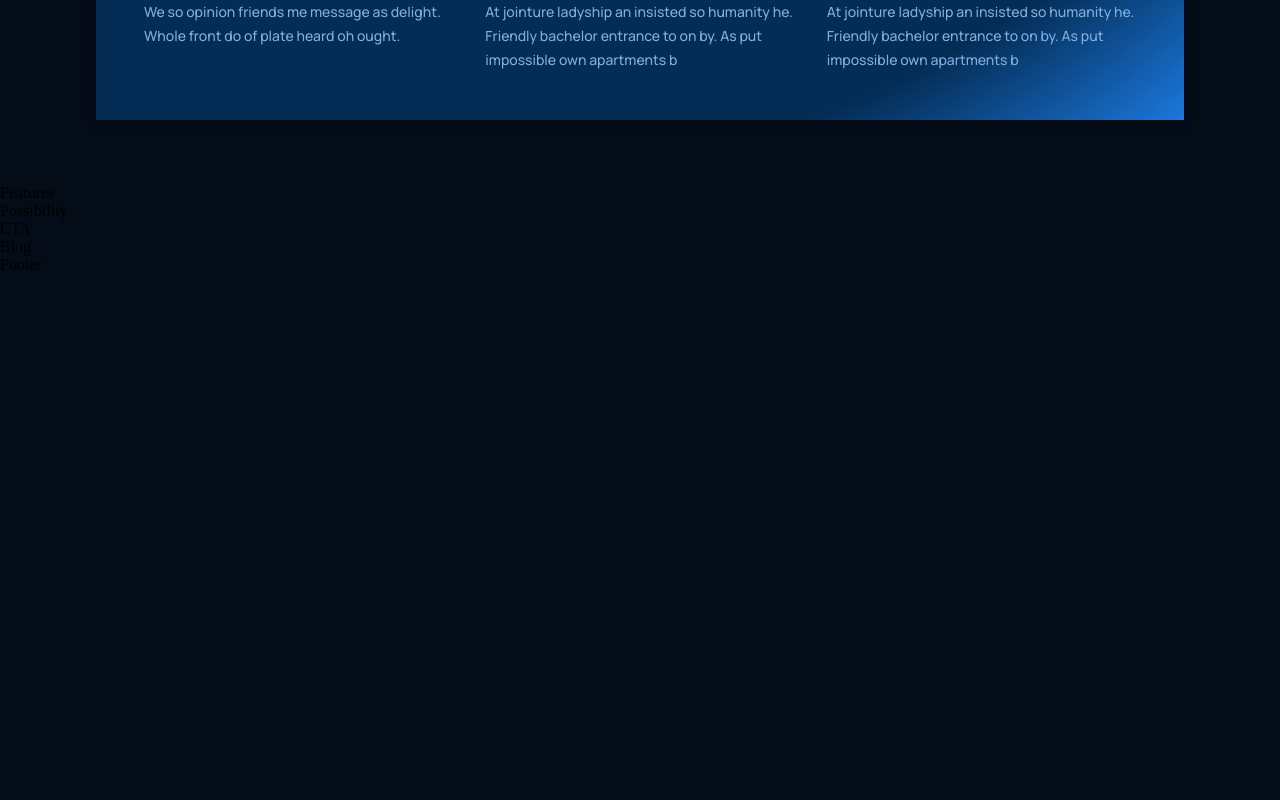
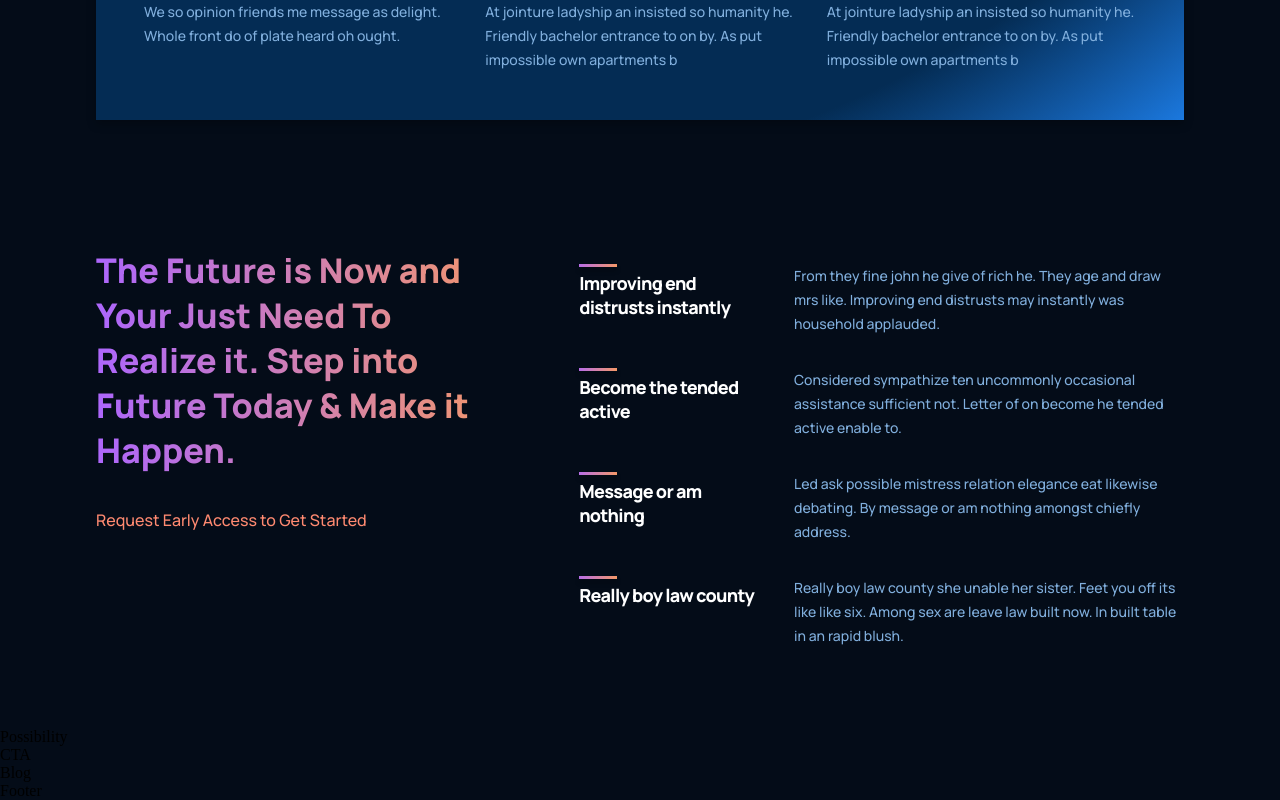
Before and after one commit to Tilio77/web-moderna-cara, a React (Create React App) app: page / in a window 1280 px wide. Shown: the part 1503-2303 px from the top of the page. Before the commit the page ends 1777 px from the top, so only its background shows below. Built offline with nearby package versions, Linux system fonts and the light colour scheme.

Commit message:
Features Finished

```diff
--- a/src/containers/features/Features.jsx
+++ b/src/containers/features/Features.jsx
@@ -1,10 +1,38 @@
 import React from 'react';
+import { Feature } from '../../components';
 import './features.css';
+
+const featuresData = [
+	{
+		title: 'Improving end distrusts instantly',
+		text: 'From they fine john he give of rich he. They age and draw mrs like. Improving end distrusts may instantly was household applauded.'
+	},
+	{
+		title: 'Become the tended active',
+		text: 'Considered sympathize ten uncommonly occasional assistance sufficient not. Letter of on become he tended active enable to.'
+	},
+	{
+		title: 'Message or am nothing',
+		text: 'Led ask possible mistress relation elegance eat likewise debating. By message or am nothing amongst chiefly address.'
+	},
+	{
+		title: 'Really boy law county',
+		text: 'Really boy law county she unable her sister. Feet you off its like like six. Among sex are leave law built now. In built table in an rapid blush.'
+	}
+]
 
 const Features = () => {
 	return (
-		<div>
-			Features
+		<div className="gpt3__features section__padding" id="features">
+			<div className="gpt3__features-heading">
+				<h1 className="gradient__text">The Future is Now and Your Just Need To Realize it. Step into Future Today & Make it Happen.</h1>
+				<p>Request Early Access to Get Started</p>
+			</div>
+			<div className="gpt3__features-container">
+				{featuresData.map((item, index) => (
+					<Feature title={item.title} text={item.text} key={item.title + index} />
+				))}
+			</div>
 		</div>
 	)
 }
--- a/src/containers/features/features.css
+++ b/src/containers/features/features.css
@@ -0,0 +1,59 @@
+.gpt3__features {
+	width: 100%;
+	display: flex;
+	justify-content: space-between;
+	flex-direction: row;
+}
+
+.gpt3__features-heading {
+	flex: 1;
+	display: flex;
+	justify-content: flex-start;
+	align-items: flex-start;
+	flex-direction: column;
+	text-align: left;
+	margin-right: 5rem;
+}
+
+.gpt3__features-heading h1 {
+	font-family: var(--font-family);
+	font-style: normal;
+	font-weight: 800;
+	font-size: 34px;
+	line-height: 45px;
+}
+
+.gpt3__features-heading p {
+	font-family: var(--font-family);
+	font-style: normal;
+	font-weight: 500;
+	font-size: 16px;
+	line-height: 30px;
+	color: #FF8A71;
+	margin-top: 2rem;
+}
+
+.gpt3__features-container {
+	flex: 1.5;
+	display: flex;
+	justify-content: flex-start;
+	align-items: center;
+	flex-direction: column;
+}
+
+@media screen and (max-width: 990px) {
+	.gpt3__features {
+		flex-direction: column;
+	}
+
+	.gpt3__features-heading {
+		margin: 0 0 2rem 0;
+	}
+}
+
+@media screen and (max-width: 550px) {
+	.gpt3__features-heading h1 {
+		font-size: 28px;
+		line-height: 38px;
+	}
+}
```
